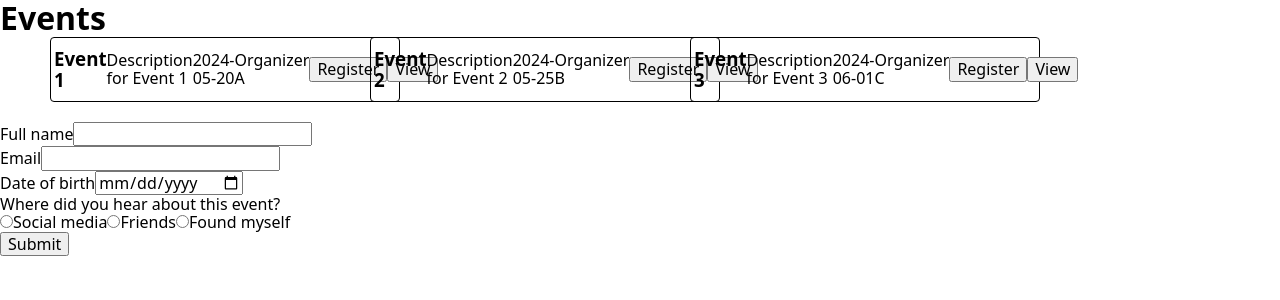
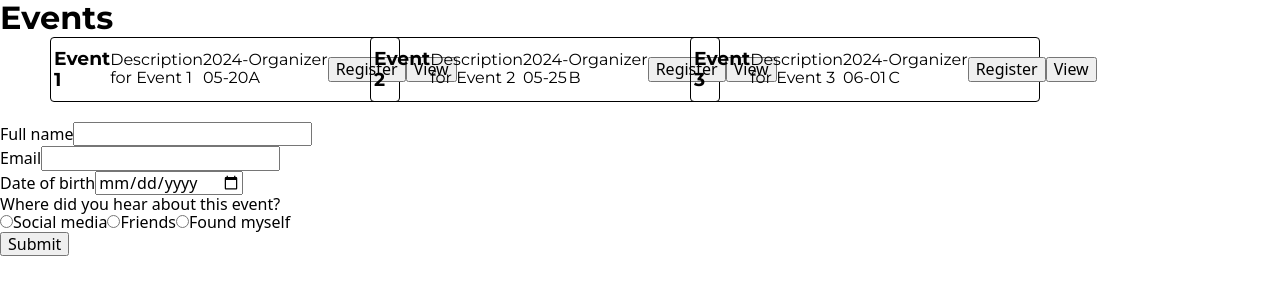
Before and after one commit to NatalySheludko/events-registration-info, a React (Vite) app: page / in a window 1280 px wide. Shown: the top 300 px of the page. Built offline with nearby package versions, Linux system fonts and the light colour scheme.

Commit message:
add fonts

```diff
--- a/src/index.css
+++ b/src/index.css
@@ -1,3 +1,5 @@
+@import url("https://fonts.googleapis.com/css2?family=Montserrat:ital,wght@0,100..900;1,100..900&display=swap");
+
 h1,
 h2,
 h3,
@@ -5,6 +7,7 @@ h4,
 h5,
 p {
   margin: 0;
+  font-family: "Montserrat", sans-serif;
 }
 
 p:last-child {
```
